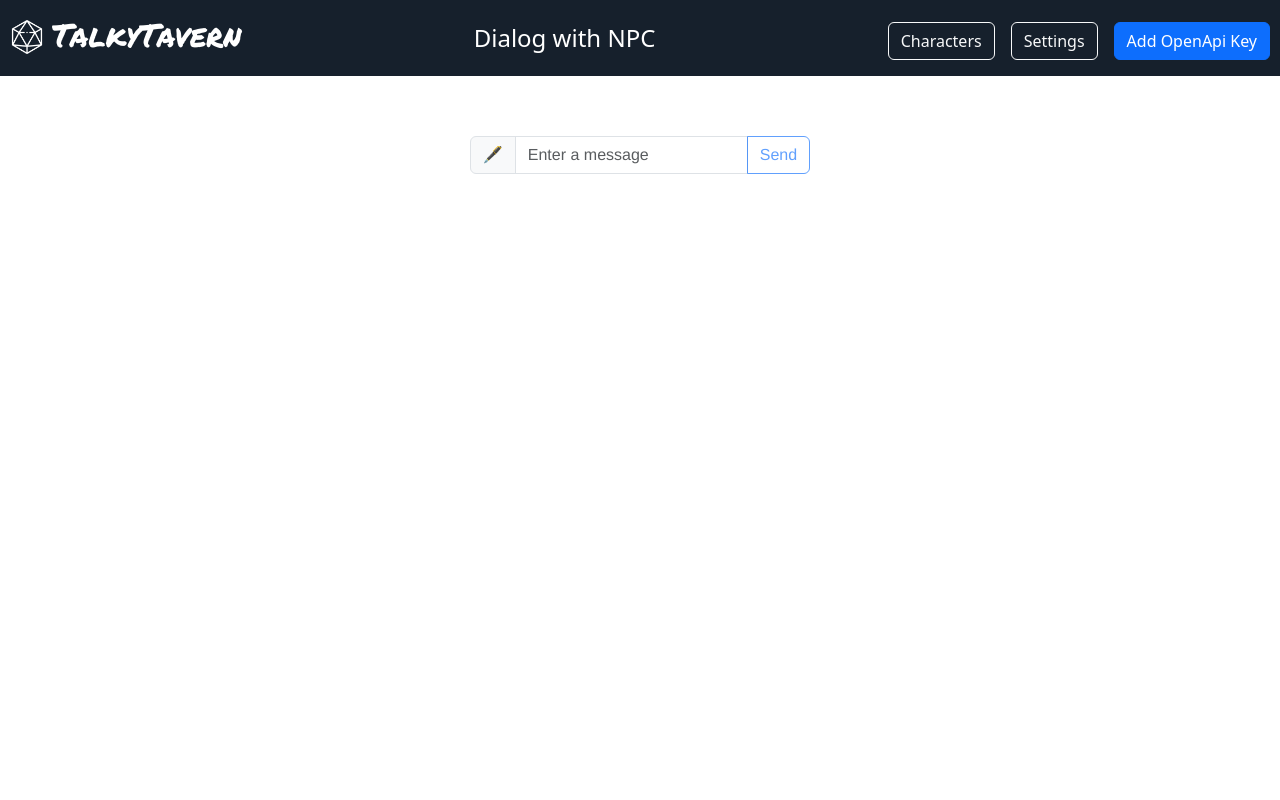
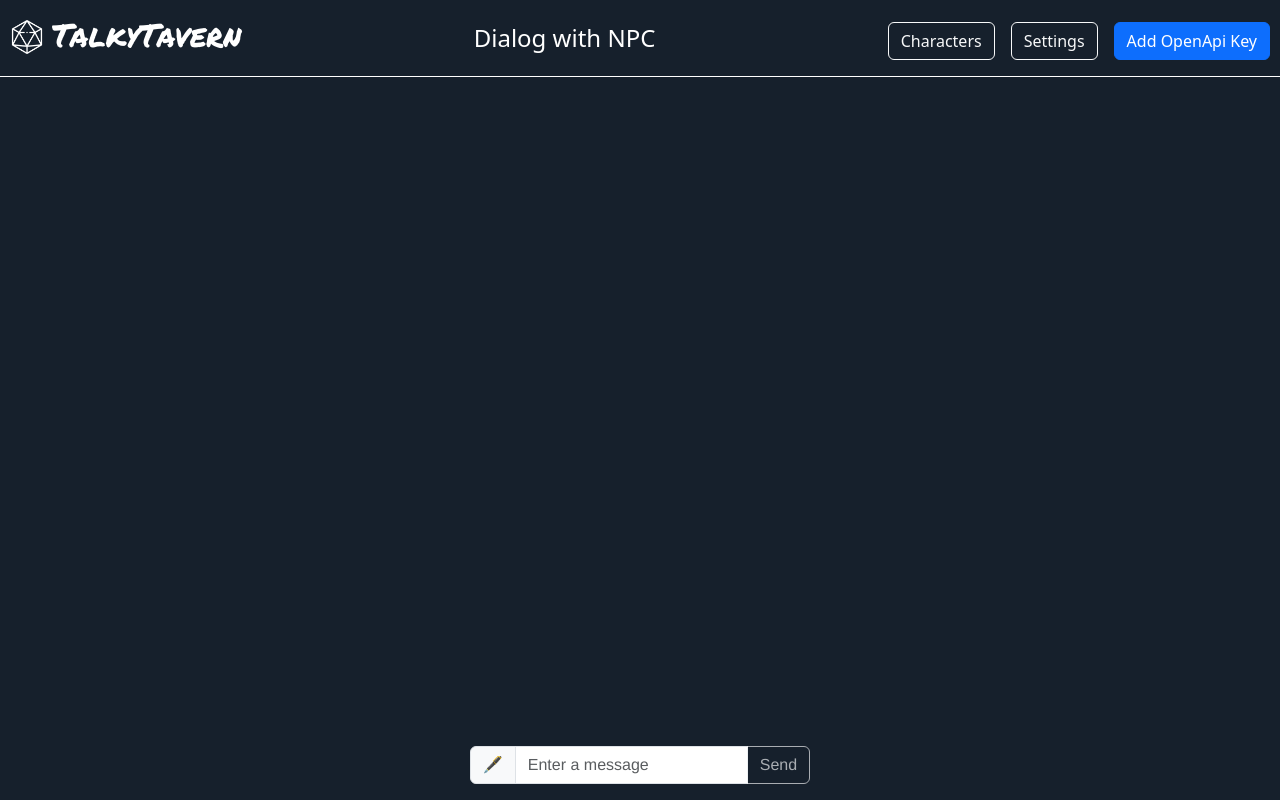
Before and after one commit to dukhnich/talky-tavern, a React (Create React App) app: page / in a window 1280 px wide. Built offline with nearby package versions, Linux system fonts and the light colour scheme; a web font is replaced by a local one.

Commit message:
change chat styles

```diff
--- a/src/App.css
+++ b/src/App.css
@@ -1,5 +1,8 @@
 .App {
   text-align: center;
+  min-height: 100vh;
+  display: flex;
+  flex-direction: column;
 }
 
 .App-logo {
--- a/src/components/Header/index.module.css
+++ b/src/components/Header/index.module.css
@@ -1,11 +1,12 @@
 .header {
-    background-color: #16202C;
+    background-color: var(--primary-dark);
     color: #ffffff;
     padding: 10px;
     display: flex;
     align-items: baseline;
     justify-content: space-between;
     gap: 16px;
+    border-bottom: 1px solid white;
 }
 
 .header__logo {
--- a/src/index.css
+++ b/src/index.css
@@ -7,6 +7,7 @@ body {
     sans-serif;
   -webkit-font-smoothing: antialiased;
   -moz-osx-font-smoothing: grayscale;
+  --primary-dark: #16202C;
 }
 
 code {
--- a/src/pages/HomePage/index.jsx
+++ b/src/pages/HomePage/index.jsx
@@ -48,10 +48,10 @@ const Home = () => {
   }
 
   return (
-    <div>
+    <>
       <Header characters={characters} />
       <main className={styles.main}>
-        <div className="messages-list">
+        <div className={styles['messages-list']}>
           {messages.map((msg, i) => <Message message={msg} key={i} />)}
         </div>
         <Form onSubmit={onSubmit}>
@@ -64,13 +64,13 @@ const Home = () => {
                 value={text}
                 onChange={(e) => setText(e.target.value)}
             />
-            <Button variant="outline-primary" type="submit" disabled={!text}>
+            <Button variant="outline-light" type="submit" disabled={!text}>
               Send
             </Button>
           </InputGroup>
         </Form>
       </main>
-    </div>
+    </>
   );
 };
 
--- a/src/pages/HomePage/index.module.css
+++ b/src/pages/HomePage/index.module.css
@@ -41,6 +41,8 @@
   flex-direction: column;
   align-items: center;
   padding-top: 60px;
+  background: var(--primary-dark);
+  flex-grow: 1;
 }
 .main h3 {
   font-size: 32px;
@@ -55,3 +57,6 @@
   font-weight: bold;
   margin-top: 40px;
 }
+.messages-list {
+  flex-grow: 1;
+}
```
